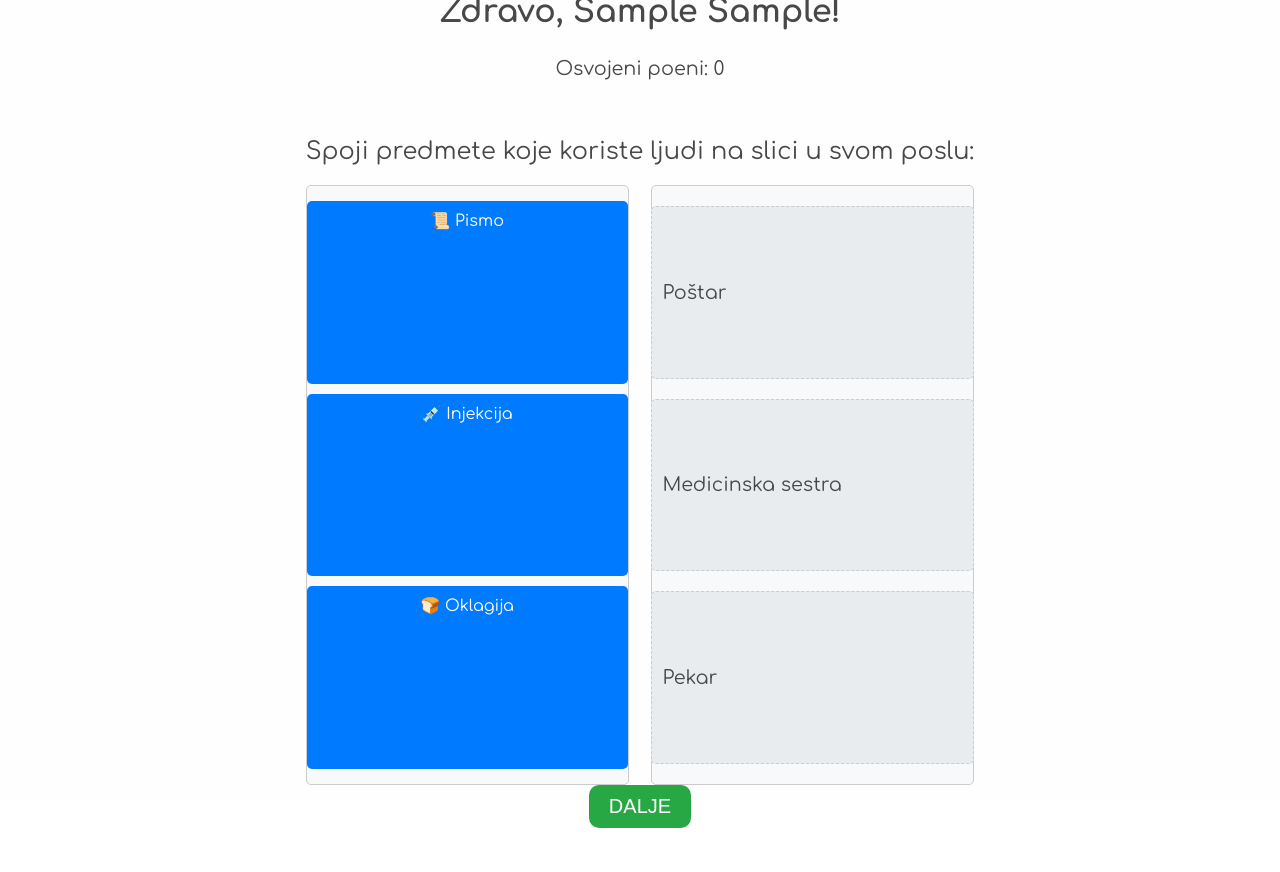
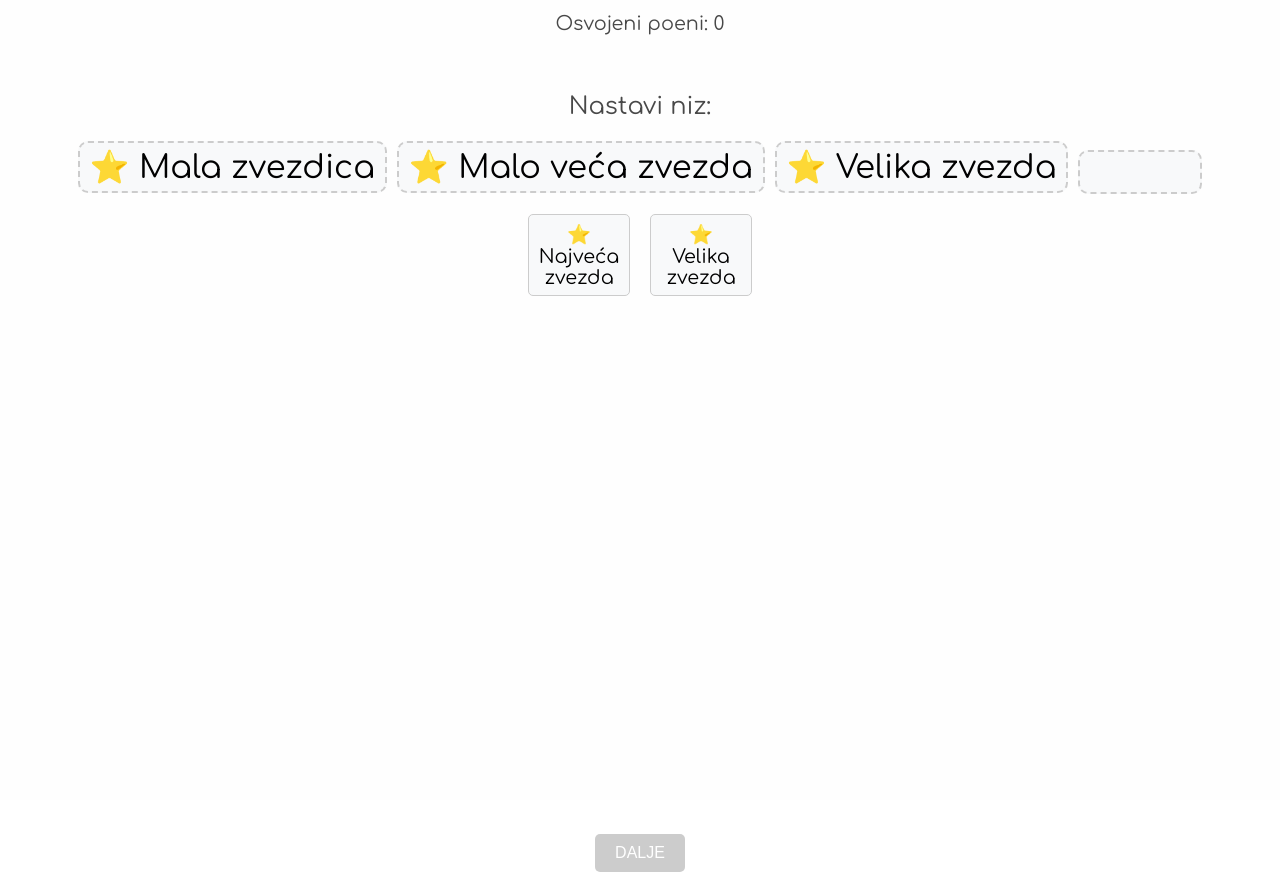
Before and after one commit to Stefan4012IT/kviz-za-prvake, a React (Create React App) app: page / in a window 1280 px wide. Both pictures are taken after typing "Sample", "Sample" into the empty fields and a click on the button "ZAPOČNI KVIZ". Before the commit the page ends 828 px from the top, so only its background shows below. Built offline with nearby package versions, Linux system fonts and the light colour scheme.

Commit message:
stilizacija

```diff
--- a/src/components/questions/Question_5.jsx
+++ b/src/components/questions/Question_5.jsx
@@ -1,36 +1,67 @@
 import React, { useState } from "react";
-import { DragAndDropContext, DraggableItem, DroppableTarget } from "../DragAndDrop";
-import "../../styles/drag-and-drop.css";
+import { DndContext, useDraggable, useDroppable } from "@dnd-kit/core";
+import "../../styles/question-5.css";
 import { useScore } from "../../context/ScoreContext";
+
+function DraggableItem({ id, label }) {
+    const { attributes, listeners, setNodeRef, transform, transition } = useDraggable({ id });
+
+    const style = {
+        transform: transform ? `translate3d(${transform.x}px, ${transform.y}px, 0)` : undefined,
+        transition,
+    };
+
+    return (
+        <div ref={setNodeRef} style={style} {...attributes} {...listeners} className="draggable-item">
+            {label}
+        </div>
+    );
+}
+
+function DroppableTarget({ id, children, onDrop }) {
+    const { setNodeRef, isOver } = useDroppable({ id });
+
+    const style = {
+        backgroundColor: isOver ? "#d4edda" : "#f8f9fa",
+        border: isOver ? "2px solid #28a745" : "2px dashed #ccc",
+    };
+
+    return (
+        <div ref={setNodeRef} style={style} className="droppable-target">
+            {children}
+        </div>
+    );
+}
 
 function Question5({ onNext }) {
     const { addScore } = useScore();
-    const [options] = useState([
+
+    const options = [
         { id: "najveca-zvezda", label: "⭐ Najveća zvezda" },
         { id: "velika-zvezda", label: "⭐ Velika zvezda" },
-    ]);
+    ];
 
-    const [target, setTarget] = useState({ id: "next-in-sequence", label: "Sledeća zvezda?", droppedItem: null });
+    const sequence = [
+        { id: "mala-zvezda", label: "⭐ Mala zvezdica" },
+        { id: "malo-veca-zvezda", label: "⭐ Malo veća zvezda" },
+        { id: "velika-zvezda", label: "⭐ Velika zvezda" },
+    ];
 
-    const handleDragEnd = (event) => {
-        const { active, over } = event;
+    const [target, setTarget] = useState(null); // Čuva podatke o izabranoj zvezdi
 
-        if (!over) return; // Ako nema destinacije, ne radi ništa
+    const handleDragEnd = ({ active, over }) => {
+        if (!over) return;
 
         const draggedItem = options.find((option) => option.id === active.id);
 
-        if (!draggedItem) return;
-
-        // Ažuriraj ciljno polje
-        setTarget((prevTarget) => ({
-            ...prevTarget,
-            droppedItem: draggedItem, // Postavi izabranu zvezdu kao sledeću
-        }));
+        if (draggedItem && over.id === "droppable-target") {
+            setTarget(draggedItem); // Postavi izabrani element
+        }
     };
 
     const handleSubmit = () => {
-        if (target.droppedItem?.id === "najveca-zvezda") {
-            addScore(1); // Dodaj bod samo za tačan odgovor
+        if (target?.id === "najveca-zvezda") {
+            addScore(1); // Dodaj bod za tačan odgovor
         }
         onNext(); // Prelazak na sledeće pitanje
     };
@@ -38,34 +69,31 @@ function Question5({ onNext }) {
     return (
         <div className="question-container">
             <h2>Nastavi niz:</h2>
-            <p>1 mala zvezdica, 1 malo veća zvezda, 1 velika zvezda, ?</p>
-            <DragAndDropContext onDragEnd={handleDragEnd}>
-                <div className="drag-container">
-                    <div className="drag-items">
-                        {options.map((option) => (
-                            <DraggableItem key={option.id} id={option.id} label={option.label} />
-                        ))}
+            <div className="sequence-container">
+                {sequence.map((item) => (
+                    <div key={item.id} className="sequence-item">
+                        {item.label}
                     </div>
-                    <div className="drag-targets">
-                        <DroppableTarget
-                            key={target.id}
-                            id={target.id}
-                            label={target.label}
-                        >
-                            {target.droppedItem && (
-                                <DraggableItem
-                                    id={target.droppedItem.id}
-                                    label={target.droppedItem.label}
-                                />
-                            )}
-                        </DroppableTarget>
-                    </div>
+                ))}
+                <DroppableTarget id="droppable-target">
+                    {target && (
+                        <div className="dropped-item">
+                            {target.label}
+                        </div>
+                    )}
+                </DroppableTarget>
+            </div>
+            <DndContext onDragEnd={handleDragEnd}>
+                <div className="drag-container start-content">
+                    {options.map((option) => (
+                        <DraggableItem key={option.id} id={option.id} label={option.label} />
+                    ))}
                 </div>
-            </DragAndDropContext>
+            </DndContext>
             <button
                 className="submit-btn"
                 onClick={handleSubmit}
-                disabled={!target.droppedItem} // Onemogućeno dok korisnik ne odabere zvezdu
+                disabled={!target} // Onemogućeno dok korisnik ne odabere opciju
             >
                 Dalje
             </button>
--- a/src/pages/Quiz.jsx
+++ b/src/pages/Quiz.jsx
@@ -32,9 +32,8 @@ function Quiz({ userData }) {
         // { id: 1, component: Question1 },
         // { id: 2, component: Question2 },
         // { id: 3, component: Question3 },
-        { id: 3, component: Question4 },
         // { id: 4, component: Question4 },
-        // { id: 5, component: Question5 },
+        { id: 5, component: Question5 },
         // { id: 5, component: Question6 },
         // { id: 7, component: Question7 },
         // { id: 7, component: Question8 },
--- /dev/null
+++ b/src/styles/question-5.css
@@ -0,0 +1,81 @@
+.question-container {
+    text-align: center;
+    margin-top: 20px;
+}
+
+.sequence-container {
+    display: flex;
+    justify-content: center;
+    align-items: center;
+    gap: 10px;
+    margin-bottom: 20px;
+}
+
+.sequence-item {
+    font-size: 1.2rem;
+    padding: 10px;
+    border: 2px dashed #ccc;
+    border-radius: 10px;
+    min-width: 100px;
+    text-align: center;
+    background-color: #f8f9fa;
+}
+
+.droppable-target {
+    width: 120px;
+    height: 40px;
+    display: flex;
+    align-items: center;
+    justify-content: center;
+    margin-top: 10px;
+    border-radius: 10px;
+}
+
+.drag-container {
+    display: flex;
+    justify-content: center;
+    gap: 20px;
+    margin-top: 20px;
+}
+
+.draggable-item {
+    font-size: 1.2rem;
+    padding: 10px 20px;
+    background-color: #f8f9fa;
+    border: 1px solid #ccc;
+    border-radius: 5px;
+    cursor: grab;
+    transition: transform 0.2s;
+}
+
+.draggable-item:active {
+    cursor: grabbing;
+}
+
+.dropped-item {
+    font-size: 1.2rem;
+    padding: 10px;
+    border: 1px solid #28a745;
+    background-color: #e7f3e7;
+    border-radius: 5px;
+}
+
+.submit-btn {
+    margin-top: 20px;
+    padding: 10px 20px;
+    font-size: 1rem;
+    background-color: #007bff;
+    color: white;
+    border: none;
+    border-radius: 5px;
+    cursor: pointer;
+}
+
+.submit-btn:disabled {
+    background-color: #ccc;
+    cursor: not-allowed;
+}
+
+.submit-btn:hover:not(:disabled) {
+    background-color: #0056b3;
+}
```
